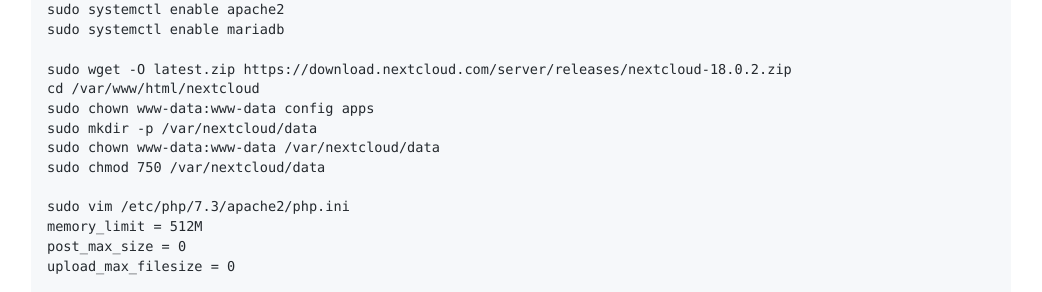
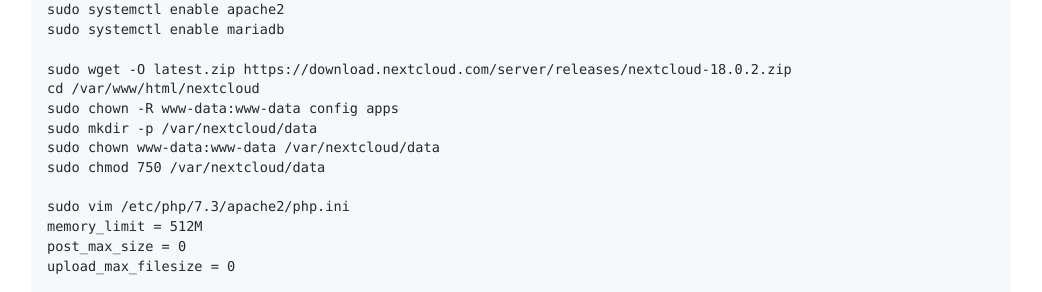
Before and after one commit to rajankpaul/docs, a Jekyll site: the page built from tutorials/linux/nextcloud/index.md, in a window 1280 px wide. Shown: the part 430-722 px from the top of the page, without its empty margins (119-1161 px from the left). Built offline with Jekyll 4.4.1, drawn with Linux system fonts in a browser that asks for light colours; comment, search, counter and statistics services are not loaded; some of the changed text lies outside the part shown.

```diff
--- a/tutorials/linux/nextcloud/index.md
+++ b/tutorials/linux/nextcloud/index.md
@@ -25,7 +25,7 @@ sudo systemctl enable mariadb
 
 sudo wget -O latest.zip https://download.nextcloud.com/server/releases/nextcloud-18.0.2.zip
 cd /var/www/html/nextcloud
-sudo chown www-data:www-data config apps
+sudo chown -R www-data:www-data config apps
 sudo mkdir -p /var/nextcloud/data
 sudo chown www-data:www-data /var/nextcloud/data
 sudo chmod 750 /var/nextcloud/data
```
